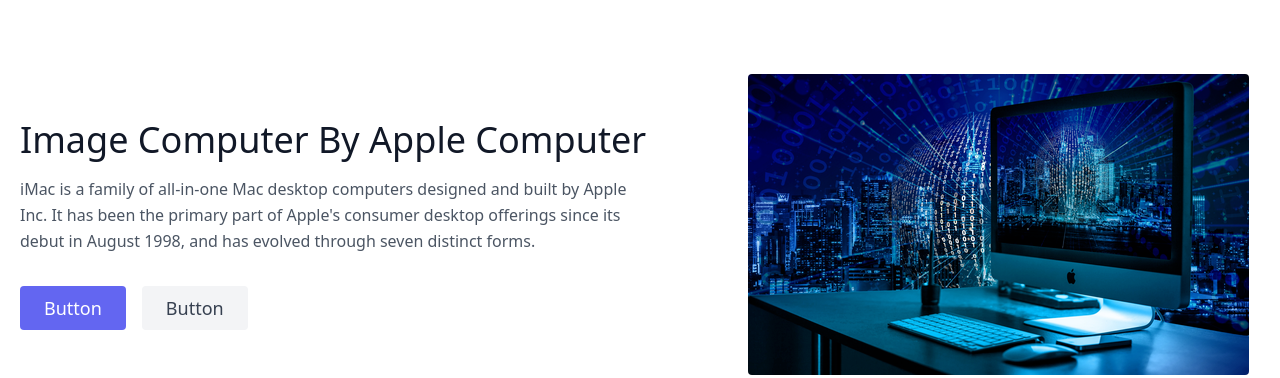
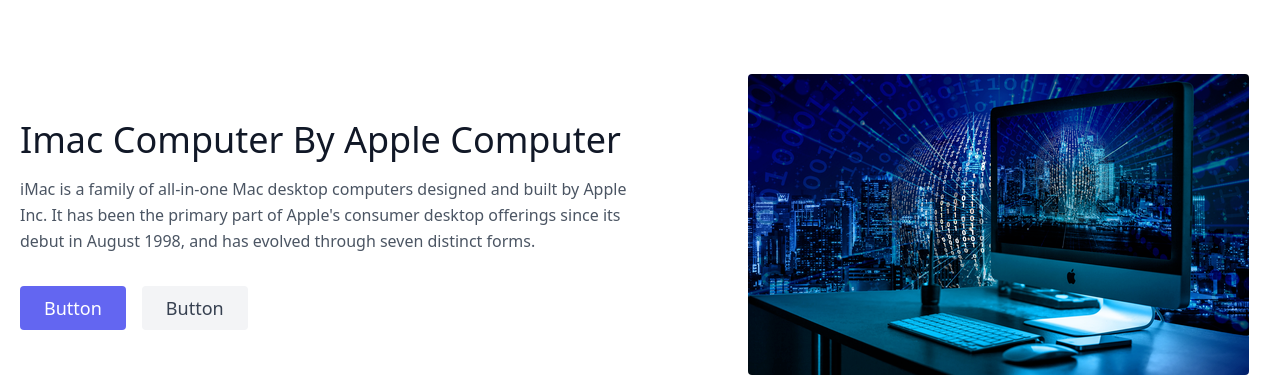
Before and after one commit to shakawathossian61/online-e-commerce-website, a website built with Vite: page index.html in a window 1280 px wide. Shown: the part 608-986 px from the top of the page. Built offline with nearby package versions, Linux system fonts and the light colour scheme.

Commit message:
Update index.html

```diff
--- a/index.html
+++ b/index.html
@@ -19,7 +19,7 @@
       <section class="text-gray-600 body-font">
         <div class="container mx-auto flex px-5 py-24 md:flex-row flex-col items-center">
           <div class="lg:flex-grow md:w-1/2 lg:pr-24 md:pr-16 flex flex-col md:items-start md:text-left mb-16 md:mb-0 items-center text-center">
-            <h1 class="title-font sm:text-4xl text-3xl mb-4 font-medium text-gray-900">Image Computer By Apple Computer
+            <h1 class="title-font sm:text-4xl text-3xl mb-4 font-medium text-gray-900">Imac Computer By Apple Computer
               <br class="hidden lg:inline-block">
             </h1>
             <p class="mb-8 leading-relaxed">iMac is a family of all-in-one Mac desktop computers designed and built by Apple Inc. It has been the primary part of Apple's consumer desktop offerings since its debut in August 1998, and has evolved through seven distinct forms.</p>
```
